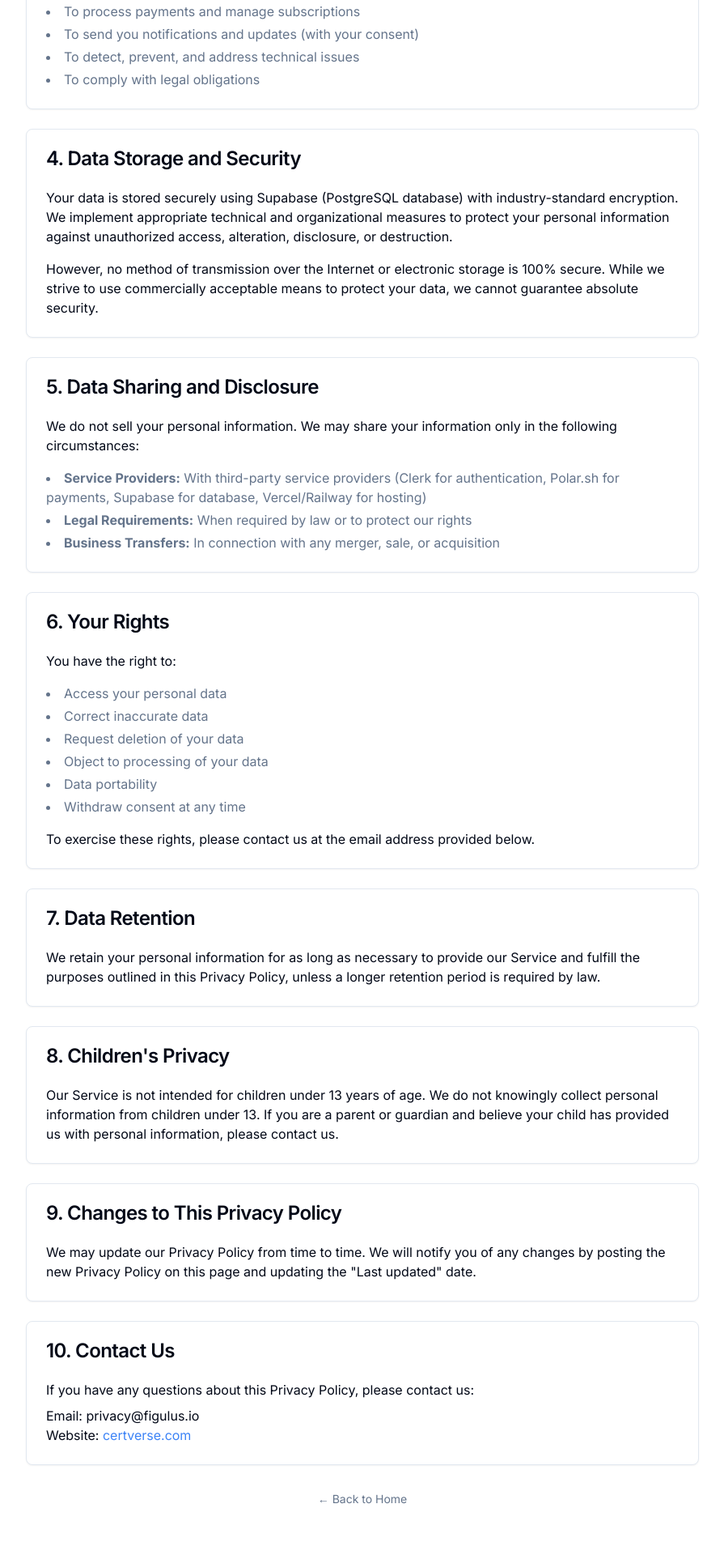
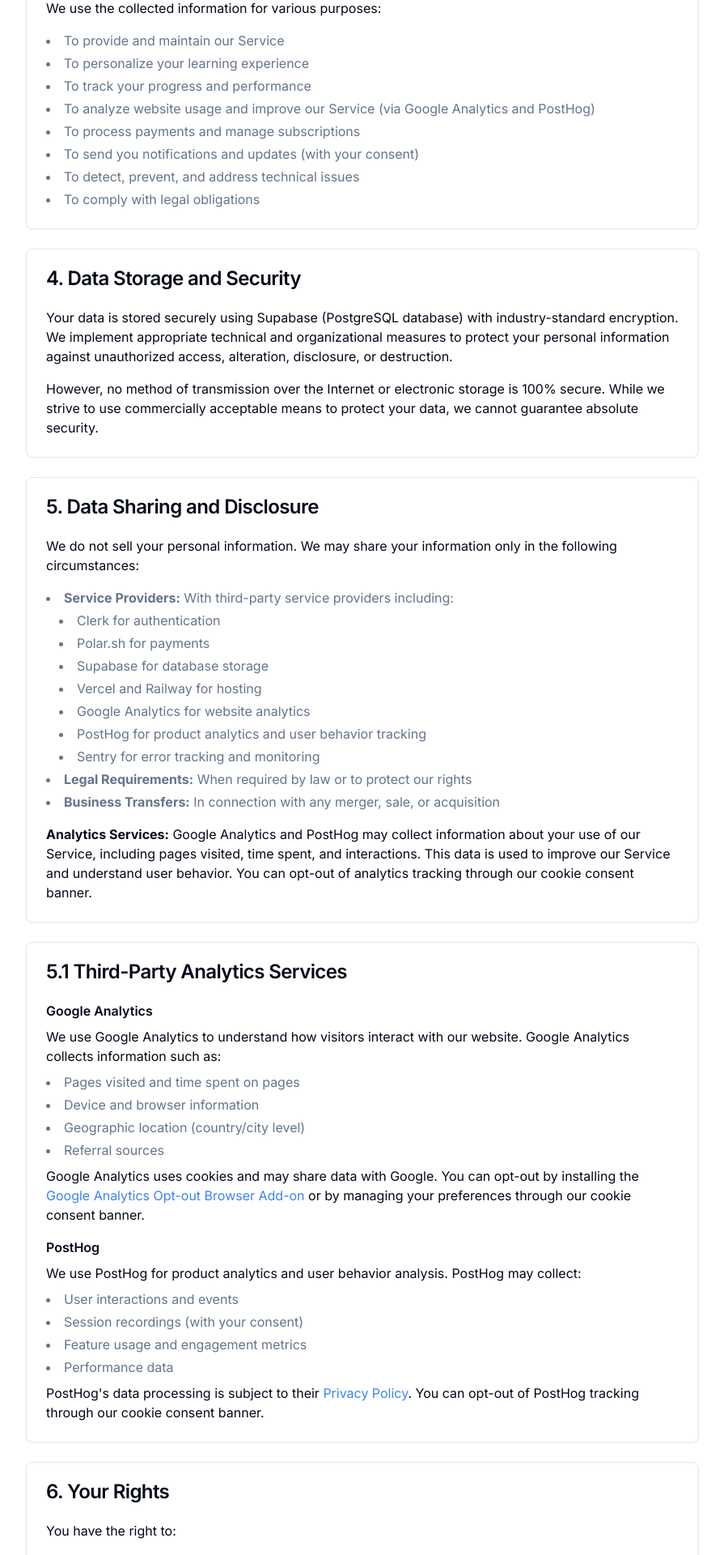
Before and after one commit to kamesh231/certverse, a Next.js app in the folder frontend/: page /privacy in a window 1280 px wide. Shown: the part 1220-3140 px from the top of the page at 81% size, without its empty margins (192-1087 px from the left). Built offline with nearby package versions, Linux system fonts and the light colour scheme; no server answers.

Commit message:
Removed auth for privacy

```diff
--- a/frontend/app/privacy/page.tsx
+++ b/frontend/app/privacy/page.tsx
@@ -52,7 +52,13 @@
             </div>
             <div>
               <h3 className="font-semibold mb-2">2.3 Cookies and Tracking</h3>
-              <p>We use cookies and similar tracking technologies to track activity on our Service and store certain information. You can instruct your browser to refuse all cookies or to indicate when a cookie is being sent.</p>
+              <p>We use cookies and similar tracking technologies to track activity on our Service and store certain information. We use the following analytics and tracking services:</p>
+              <ul className="list-disc list-inside mt-2 space-y-1 text-muted-foreground">
+                <li><strong>Google Analytics:</strong> To analyze website traffic and user behavior</li>
+                <li><strong>PostHog:</strong> For product analytics and user session recording</li>
+                <li><strong>Sentry:</strong> For error tracking and performance monitoring</li>
+              </ul>
+              <p className="mt-2">You can instruct your browser to refuse all cookies or to indicate when a cookie is being sent. You can also manage your cookie preferences through our cookie consent banner.</p>
             </div>
           </CardContent>
         </Card>
@@ -67,6 +73,7 @@
               <li>To provide and maintain our Service</li>
               <li>To personalize your learning experience</li>
               <li>To track your progress and performance</li>
+              <li>To analyze website usage and improve our Service (via Google Analytics and PostHog)</li>
               <li>To process payments and manage subscriptions</li>
               <li>To send you notifications and updates (with your consent)</li>
               <li>To detect, prevent, and address technical issues</li>
@@ -96,10 +103,61 @@
           <CardContent className="space-y-4">
             <p>We do not sell your personal information. We may share your information only in the following circumstances:</p>
             <ul className="list-disc list-inside space-y-1 text-muted-foreground">
-              <li><strong>Service Providers:</strong> With third-party service providers (Clerk for authentication, Polar.sh for payments, Supabase for database, Vercel/Railway for hosting)</li>
+              <li><strong>Service Providers:</strong> With third-party service providers including:
+                <ul className="list-disc list-inside ml-4 mt-1 space-y-1">
+                  <li>Clerk for authentication</li>
+                  <li>Polar.sh for payments</li>
+                  <li>Supabase for database storage</li>
+                  <li>Vercel and Railway for hosting</li>
+                  <li>Google Analytics for website analytics</li>
+                  <li>PostHog for product analytics and user behavior tracking</li>
+                  <li>Sentry for error tracking and monitoring</li>
+                </ul>
+              </li>
               <li><strong>Legal Requirements:</strong> When required by law or to protect our rights</li>
               <li><strong>Business Transfers:</strong> In connection with any merger, sale, or acquisition</li>
             </ul>
+            <p className="mt-2">
+              <strong>Analytics Services:</strong> Google Analytics and PostHog may collect information about your use of our Service, including pages visited, time spent, and interactions. This data is used to improve our Service and understand user behavior. You can opt-out of analytics tracking through our cookie consent banner.
+            </p>
+          </CardContent>
+        </Card>
+
+        <Card className="mt-6">
+          <CardHeader>
+            <CardTitle>5.1 Third-Party Analytics Services</CardTitle>
+          </CardHeader>
+          <CardContent className="space-y-4">
+            <div>
+              <h3 className="font-semibold mb-2">Google Analytics</h3>
+              <p>
+                We use Google Analytics to understand how visitors interact with our website. Google Analytics collects information such as:
+              </p>
+              <ul className="list-disc list-inside mt-2 space-y-1 text-muted-foreground">
+                <li>Pages visited and time spent on pages</li>
+                <li>Device and browser information</li>
+                <li>Geographic location (country/city level)</li>
+                <li>Referral sources</li>
+              </ul>
+              <p className="mt-2">
+                Google Analytics uses cookies and may share data with Google. You can opt-out by installing the <Link href="https://tools.google.com/dlpage/gaoptout" target="_blank" rel="noopener noreferrer" className="text-primary hover:underline">Google Analytics Opt-out Browser Add-on</Link> or by managing your preferences through our cookie consent banner.
+              </p>
+            </div>
+            <div>
+              <h3 className="font-semibold mb-2">PostHog</h3>
+              <p>
+                We use PostHog for product analytics and user behavior analysis. PostHog may collect:
+              </p>
+              <ul className="list-disc list-inside mt-2 space-y-1 text-muted-foreground">
+                <li>User interactions and events</li>
+                <li>Session recordings (with your consent)</li>
+                <li>Feature usage and engagement metrics</li>
+                <li>Performance data</li>
+              </ul>
+              <p className="mt-2">
+                PostHog's data processing is subject to their <Link href="https://posthog.com/privacy" target="_blank" rel="noopener noreferrer" className="text-primary hover:underline">Privacy Policy</Link>. You can opt-out of PostHog tracking through our cookie consent banner.
+              </p>
+            </div>
           </CardContent>
         </Card>
 
--- a/frontend/app/terms/page.tsx
+++ b/frontend/app/terms/page.tsx
@@ -37,6 +37,29 @@
               <li>Study modes and test simulations</li>
               <li>Progress monitoring and recommendations</li>
             </ul>
+            <p className="mt-4">
+              <strong>Analytics and Tracking:</strong> We use Google Analytics and PostHog to analyze website usage, improve our Service, and understand user behavior. By using our Service, you consent to the collection and processing of analytics data as described in our <Link href="/privacy" className="text-primary hover:underline">Privacy Policy</Link>. You can opt-out of analytics tracking through our cookie consent banner.
+            </p>
+          </CardContent>
+        </Card>
+
+        <Card className="mt-6">
+          <CardHeader>
+            <CardTitle>2.1 Analytics and Tracking</CardTitle>
+          </CardHeader>
+          <CardContent className="space-y-4">
+            <p>
+              We use third-party analytics services (Google Analytics and PostHog) to understand how users interact with our Service. These services may collect information about your use of the Service, including:
+            </p>
+            <ul className="list-disc list-inside space-y-1 text-muted-foreground">
+              <li>Pages visited and navigation patterns</li>
+              <li>Time spent on pages</li>
+              <li>User interactions and events</li>
+              <li>Device and browser information</li>
+            </ul>
+            <p>
+              This data helps us improve our Service and user experience. You can manage your analytics preferences through our cookie consent banner or by adjusting your browser settings. For more information, please see our <Link href="/privacy" className="text-primary hover:underline">Privacy Policy</Link>.
+            </p>
           </CardContent>
         </Card>
 
```
